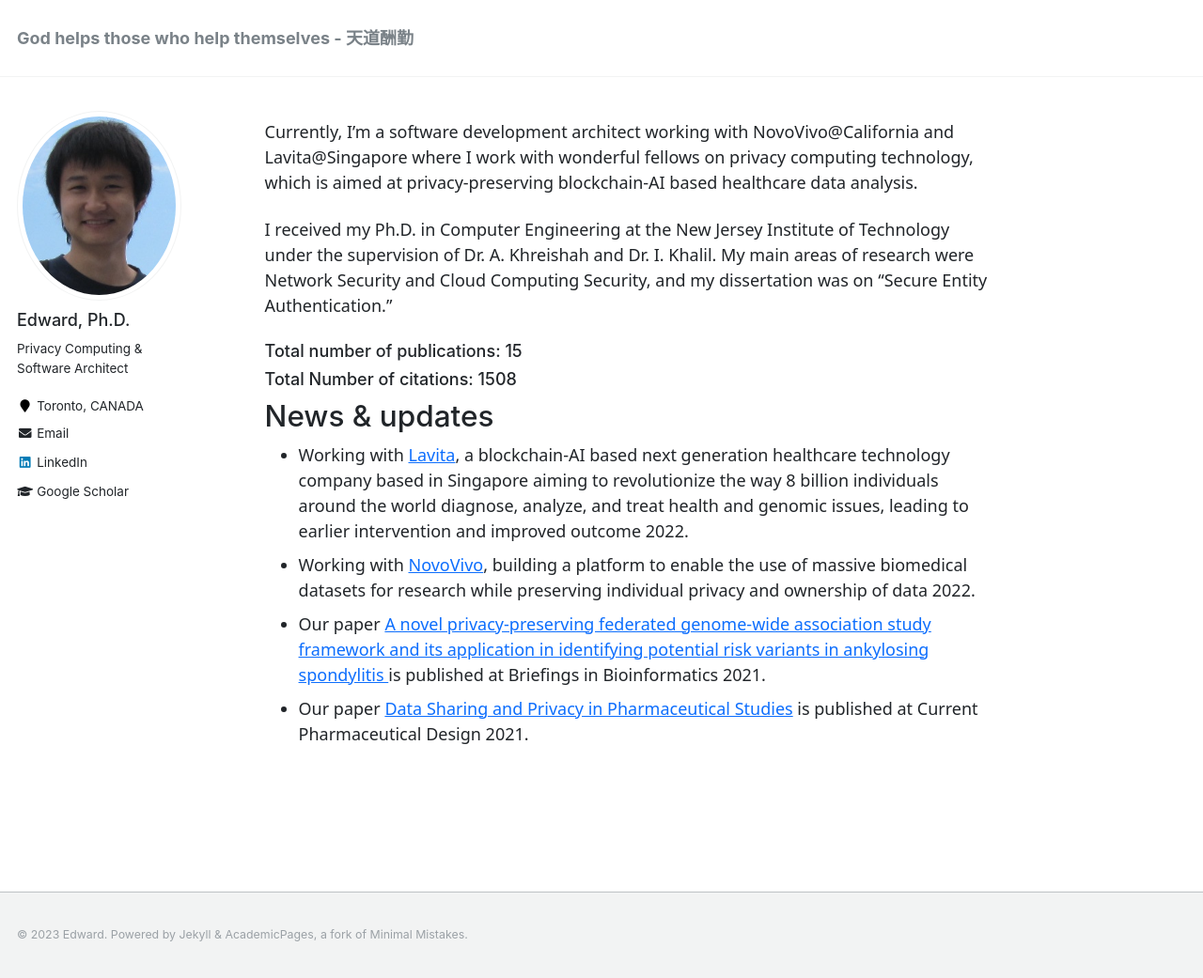
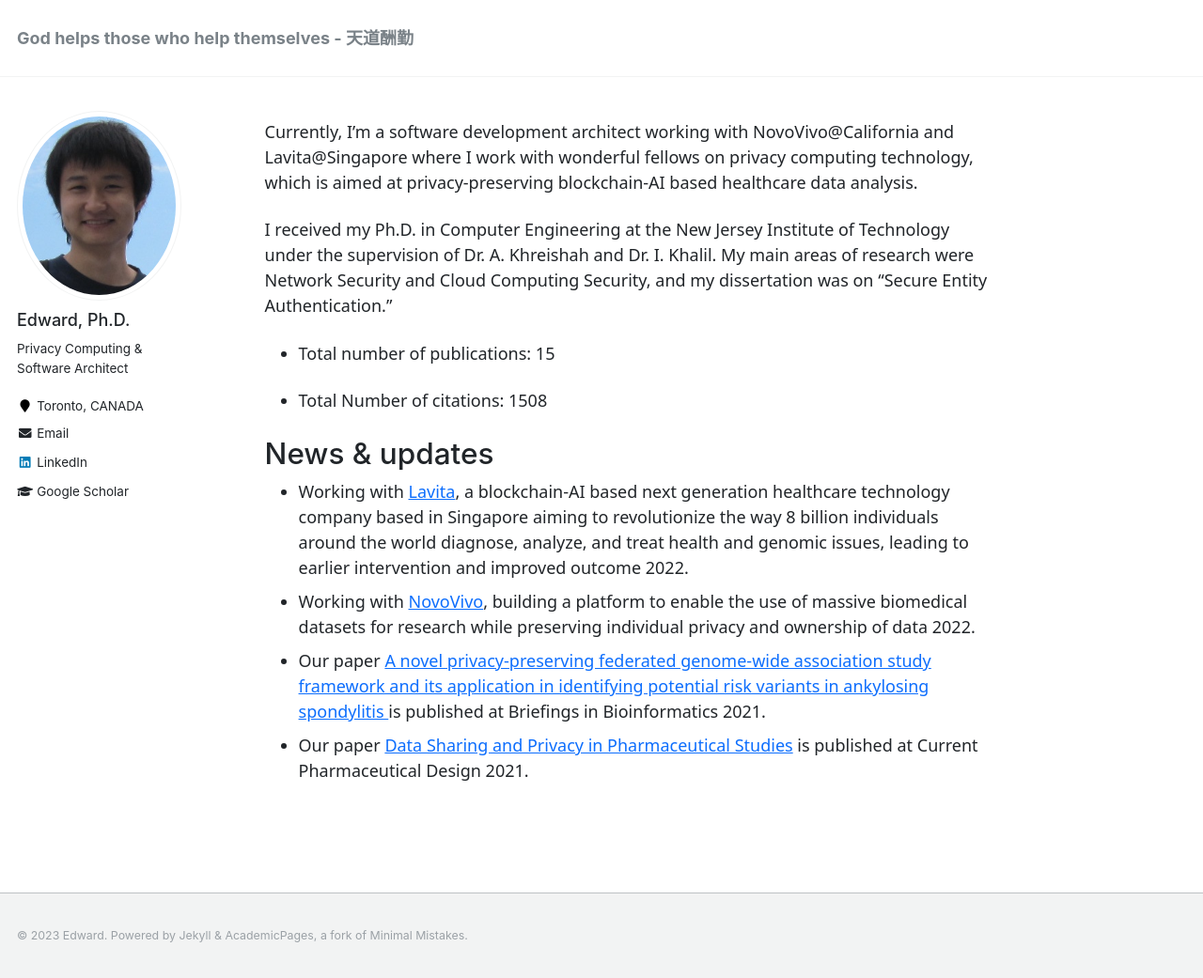
Before and after one commit to edwarddou2020/edwarddou2020.github.io, a Jekyll site: the page built from _pages/about.md, in a window 1280 px wide and 1041 px high. Shown: the whole window at 94% size. Built offline with Jekyll 4.4.1, drawn with Linux system fonts in a browser that asks for light colours.

Commit message:
statistics

```diff
--- a/_pages/about.md
+++ b/_pages/about.md
@@ -13,9 +13,9 @@ Currently, I’m a software development architect working with NovoVivo@Californ
 
 I received my Ph.D. in Computer Engineering at the New Jersey Institute of Technology under the supervision of Dr. A. Khreishah and Dr. I. Khalil. My main areas of research were Network Security and Cloud Computing Security, and my dissertation was on “Secure Entity Authentication.”
 
-###### Total number of publications: 15
+* Total number of publications: 15
 
-###### Total Number of citations: 1508
+* Total Number of citations: 1508
 
 ### News & updates
 * Working with [Lavita](https://www.lavita.ai/), a blockchain-AI based next generation healthcare technology company based in Singapore aiming to revolutionize the way 8 billion individuals around the world diagnose, analyze, and treat health and genomic issues, leading to earlier intervention and improved outcome 2022.
```
